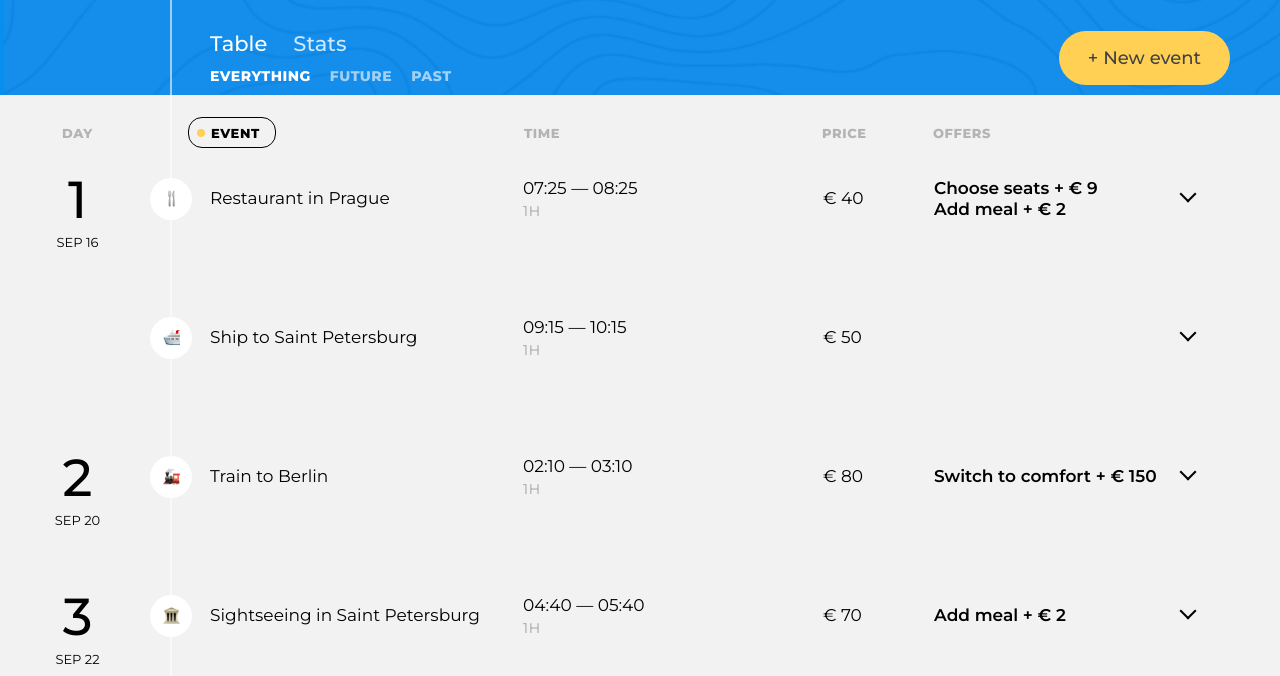
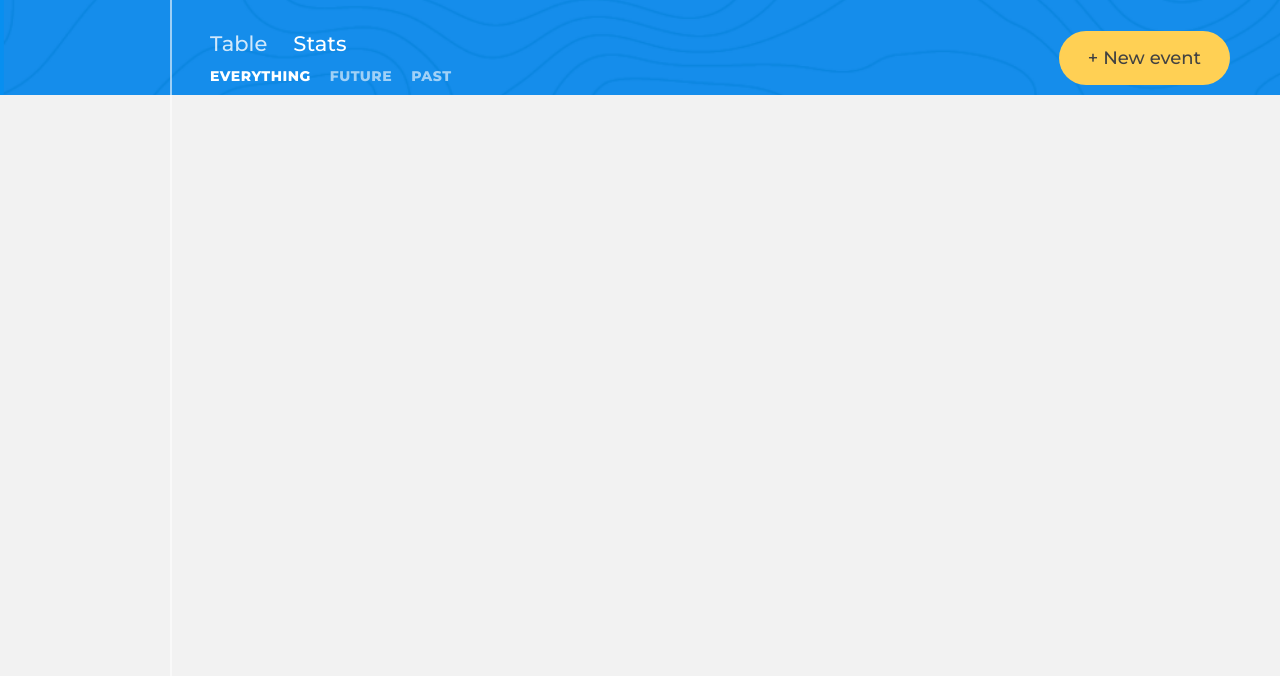
Before and after one commit to brsdv/815063-big-trip-9, a website built with webpack: page public/index.html in a window 1280 px wide. Both pictures are taken after a click on the link "Stats". Shown: the part 68-744 px from the top of the page. Built offline with nearby package versions, Linux system fonts and the light colour scheme.

Commit message:
completed change screens

```diff
--- /dev/null
+++ b/src/components/statistic.js
@@ -0,0 +1,21 @@
+import {AbstractComponent} from "./abstract-component.js";
+
+export class Statistic extends AbstractComponent {
+  getTemplate() {
+    return `<section class="statistics">
+    <h2 class="visually-hidden">Trip statistics</h2>
+
+    <div class="statistics__item statistics__item--money">
+      <canvas class="statistics__chart  statistics__chart--money" width="900"></canvas>
+    </div>
+
+    <div class="statistics__item statistics__item--transport">
+      <canvas class="statistics__chart  statistics__chart--transport" width="900"></canvas>
+    </div>
+
+    <div class="statistics__item statistics__item--time-spend">
+      <canvas class="statistics__chart  statistics__chart--time" width="900"></canvas>
+    </div>
+  </section>`.trim();
+  }
+}
--- a/src/controllers/trip.js
+++ b/src/controllers/trip.js
@@ -32,6 +32,14 @@ export class TripController {
     this._renderPoints(this._tripDays.getElement(), this._points);
 
     this._sort.getElement().addEventListener(`click`, (evt) => this._sortClickHandler(evt));
+  }
+
+  hide() {
+    this._container.classList.add(`visually-hidden`);
+  }
+
+  show() {
+    this._container.classList.remove(`visually-hidden`);
   }
 
   _renderPoint(item, element) {
--- a/src/main.js
+++ b/src/main.js
@@ -2,23 +2,48 @@ import {TripInfo} from './components/trip-info.js';
 import {TotalPrice} from "./components/total-price.js";
 import {Menu} from './components/site-menu.js';
 import {Filter} from './components/filter.js';
+import {Statistic} from "./components/statistic.js";
 import {TripController} from './controllers/trip.js';
 import {totalPoints, menuNames, filterNames, towns, dates} from './data.js';
-import {renderElement} from './utils.js';
+import {renderElement, Position, SiteMenu, switchActiveMenu} from './utils.js';
 
-const tripMainElement = document.querySelector(`.trip-main`);
-const tripInfoElement = tripMainElement.querySelector(`.trip-main__trip-info`);
-const tripControlsElement = tripMainElement.querySelector(`.trip-controls`);
+const tripHeaderElement = document.querySelector(`.trip-main`);
+const tripInfoElement = tripHeaderElement.querySelector(`.trip-main__trip-info`);
+const tripControlsElement = tripHeaderElement.querySelector(`.trip-controls`);
 const tripEventsElement = document.querySelector(`.trip-events`);
 
-const render = (container, object, place) => {
-  renderElement(container, object.getElement(), place);
-};
+const tripInfo = new TripInfo(towns, dates);
+const totalPrice = new TotalPrice(totalPoints);
+const menu = new Menu(menuNames);
+const filter = new Filter(filterNames);
+const statistic = new Statistic();
 
-render(tripInfoElement, new TripInfo(towns, dates), `afterbegin`);
-render(tripInfoElement, new TotalPrice(totalPoints));
-render(tripControlsElement.querySelector(`h2`), new Menu(menuNames), `afterend`);
-render(tripControlsElement, new Filter(filterNames));
+renderElement(tripInfoElement, tripInfo.getElement(), Position.AFTERBEGIN);
+renderElement(tripInfoElement, totalPrice.getElement());
+renderElement(tripControlsElement.querySelector(`h2`), menu.getElement(), Position.AFTEREND);
+renderElement(tripControlsElement, filter.getElement());
+renderElement(tripEventsElement, statistic.getElement(), Position.AFTEREND);
 
 const tripController = new TripController(tripEventsElement, totalPoints);
 tripController.init();
+
+menu.getElement().addEventListener(`click`, (evt) => {
+  evt.preventDefault();
+
+  if (evt.target.localName !== `a`) {
+    return;
+  }
+
+  switch (evt.target.textContent) {
+    case SiteMenu.TABLE:
+      switchActiveMenu(evt, evt.target.nextElementSibling);
+      statistic.getElement().classList.add(`visually-hidden`);
+      tripController.show();
+      break;
+    case SiteMenu.STATISTIC:
+      switchActiveMenu(evt, evt.target.previousElementSibling);
+      statistic.getElement().classList.remove(`visually-hidden`);
+      tripController.hide();
+      break;
+  }
+});
--- a/src/utils.js
+++ b/src/utils.js
@@ -1,9 +1,19 @@
 const ESC_KEYDOWN = 27;
 
-const Position = {
+export const Position = {
   AFTERBEGIN: `afterbegin`,
   AFTEREND: `afterend`,
   BEFOREEND: `beforeend`,
+};
+
+export const SiteMenu = {
+  TABLE: `Table`,
+  STATISTIC: `Stats`
+};
+
+export const switchActiveMenu = (evt, sibling) => {
+  evt.target.classList.add(`trip-tabs__btn--active`);
+  sibling.classList.remove(`trip-tabs__btn--active`);
 };
 
 export const isEscButton = (evt) => {
```
Also changed, not shown: public/index.html (+1 -0 lines).
